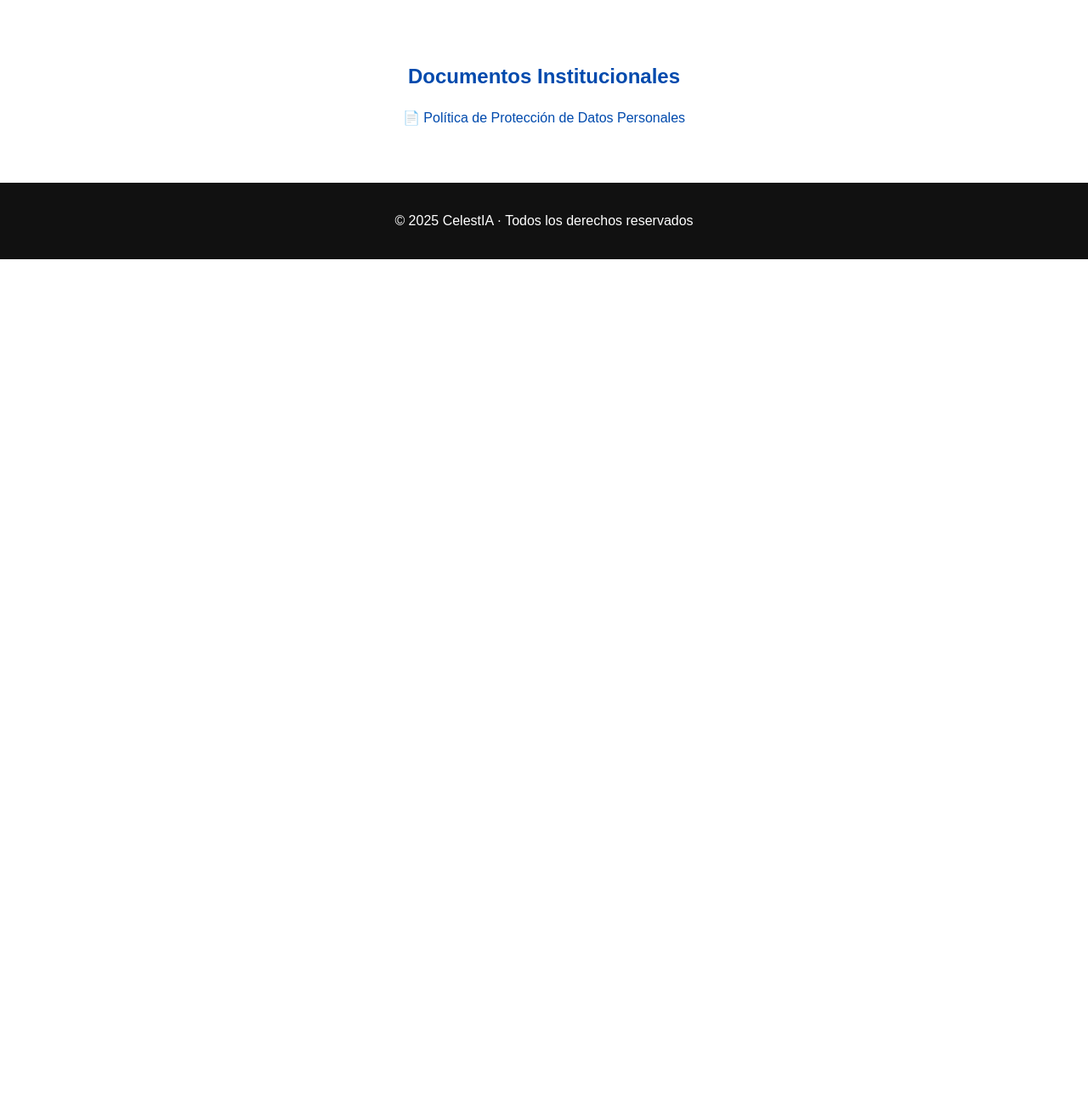
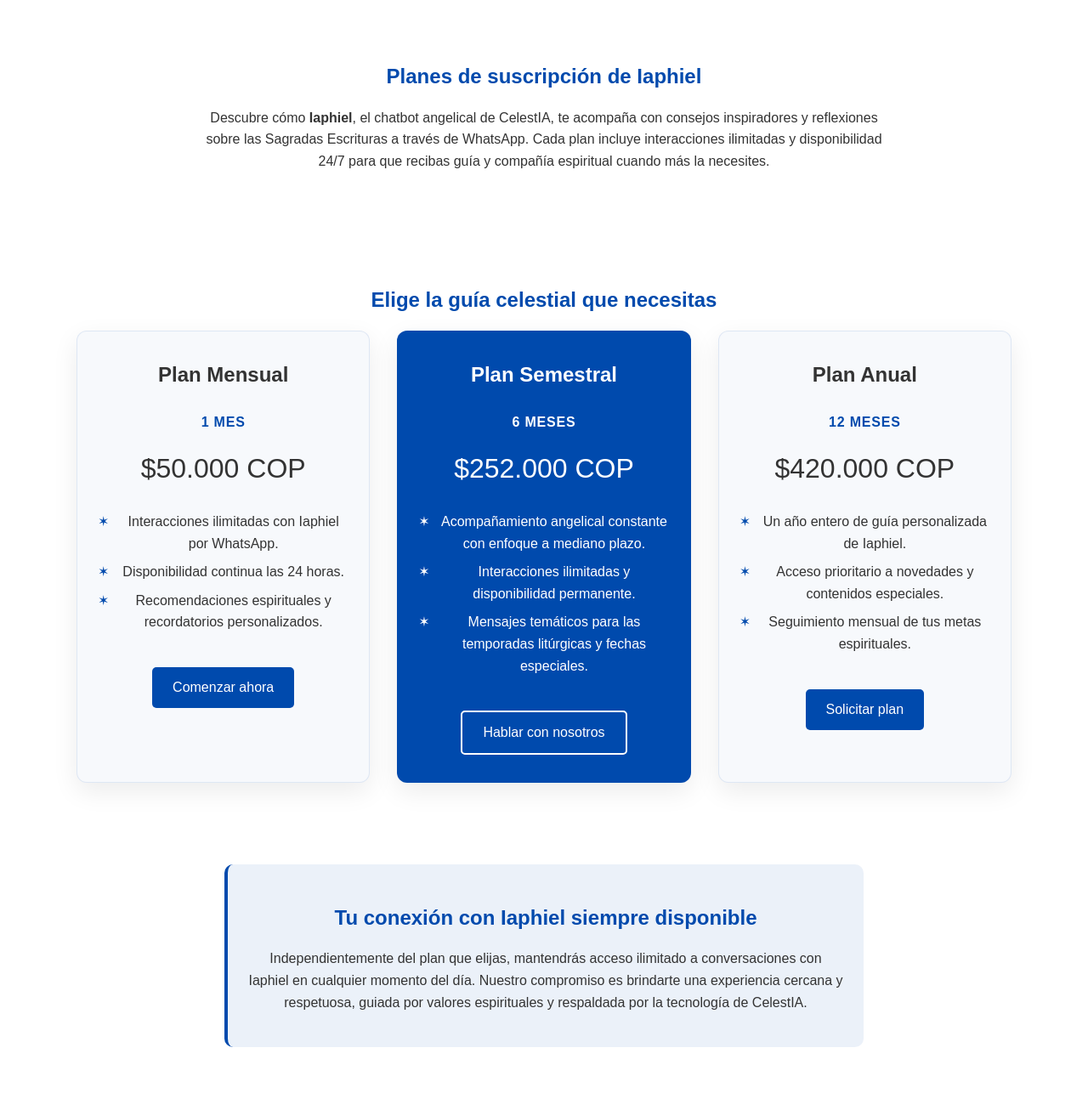
Before and after one commit to LeStark/celestia, a plain HTML site: page index.html in a window 1280 px wide. Shown: the part 1034-2340 px from the top of the page at 85% size. Before the commit the page ends 1339 px from the top, so only its background shows below. Drawn offline with Linux system fonts and the light colour scheme.

Commit message:
Integrate subscription plans into index page

```diff
--- a/index.html
+++ b/index.html
@@ -14,11 +14,12 @@
       <p>Entrenamos modelos de Inteligencia Artificial para darte el mejor consejo.</p>
       <div class="hero-actions">
         <a href="#documentos" class="btn">Ver documentos</a>
-        <a href="planes.html" class="btn btn-secondary">Planes de suscripción</a>
+        <a href="#planes" class="btn btn-secondary">Planes de suscripción</a>
       </div>
     </div>
   </header>
 
+  <main>
     <!-- Sección Misión -->
     <section class="section">
       <h2>Nuestra misión</h2>
@@ -29,6 +30,68 @@
       </p>
     </section>
 
+    <!-- Sección Planes -->
+    <section class="section intro">
+      <h2>Planes de suscripción de Iaphiel</h2>
+      <p>
+        Descubre cómo <strong>Iaphiel</strong>, el chatbot angelical de CelestIA, te acompaña con consejos inspiradores y
+        reflexiones sobre las Sagradas Escrituras a través de WhatsApp. Cada plan incluye interacciones ilimitadas y
+        disponibilidad 24/7 para que recibas guía y compañía espiritual cuando más la necesites.
+      </p>
+    </section>
+
+    <section class="section" id="planes">
+      <h2>Elige la guía celestial que necesitas</h2>
+      <div class="plans-grid">
+        <article class="plan-card">
+          <h3>Plan Mensual</h3>
+          <p class="duration">1 mes</p>
+          <p class="price">$50.000 COP</p>
+          <ul class="plan-features">
+            <li>Interacciones ilimitadas con Iaphiel por WhatsApp.</li>
+            <li>Disponibilidad continua las 24 horas.</li>
+            <li>Recomendaciones espirituales y recordatorios personalizados.</li>
+          </ul>
+          <a class="btn" href="https://wa.me/" target="_blank" rel="noopener">Comenzar ahora</a>
+        </article>
+
+        <article class="plan-card highlight">
+          <h3>Plan Semestral</h3>
+          <p class="duration">6 meses</p>
+          <p class="price">$252.000 COP</p>
+          <ul class="plan-features">
+            <li>Acompañamiento angelical constante con enfoque a mediano plazo.</li>
+            <li>Interacciones ilimitadas y disponibilidad permanente.</li>
+            <li>Mensajes temáticos para las temporadas litúrgicas y fechas especiales.</li>
+          </ul>
+          <a class="btn btn-secondary" href="https://wa.me/" target="_blank" rel="noopener">Hablar con nosotros</a>
+        </article>
+
+        <article class="plan-card">
+          <h3>Plan Anual</h3>
+          <p class="duration">12 meses</p>
+          <p class="price">$420.000 COP</p>
+          <ul class="plan-features">
+            <li>Un año entero de guía personalizada de Iaphiel.</li>
+            <li>Acceso prioritario a novedades y contenidos especiales.</li>
+            <li>Seguimiento mensual de tus metas espirituales.</li>
+          </ul>
+          <a class="btn" href="https://wa.me/" target="_blank" rel="noopener">Solicitar plan</a>
+        </article>
+      </div>
+    </section>
+
+    <section class="section">
+      <div class="guarantee">
+        <h2>Tu conexión con Iaphiel siempre disponible</h2>
+        <p>
+          Independientemente del plan que elijas, mantendrás acceso ilimitado a conversaciones con Iaphiel en cualquier
+          momento del día. Nuestro compromiso es brindarte una experiencia cercana y respetuosa, guiada por valores
+          espirituales y respaldada por la tecnología de CelestIA.
+        </p>
+      </div>
+    </section>
+
     <!-- Sección Documentos -->
     <section class="section" id="documentos">
       <h2>Documentos Institucionales</h2>
@@ -36,6 +99,7 @@
         <li><a href="politica-datos.pdf" target="_blank">📄 Política de Protección de Datos Personales</a></li>
       </ul>
     </section>
+  </main>
 
   <!-- Footer -->
   <footer>
```
Lines whose indentation alone changed are shown as unchanged.
